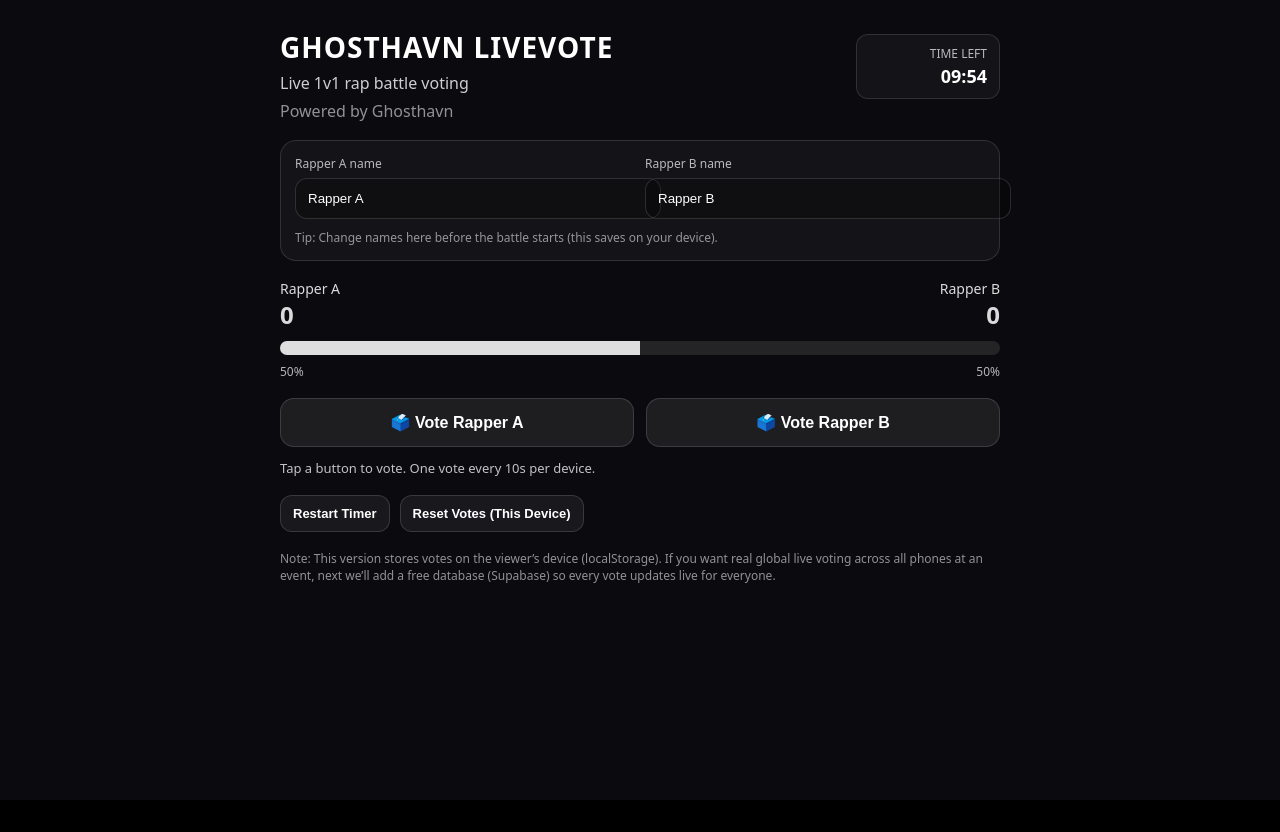
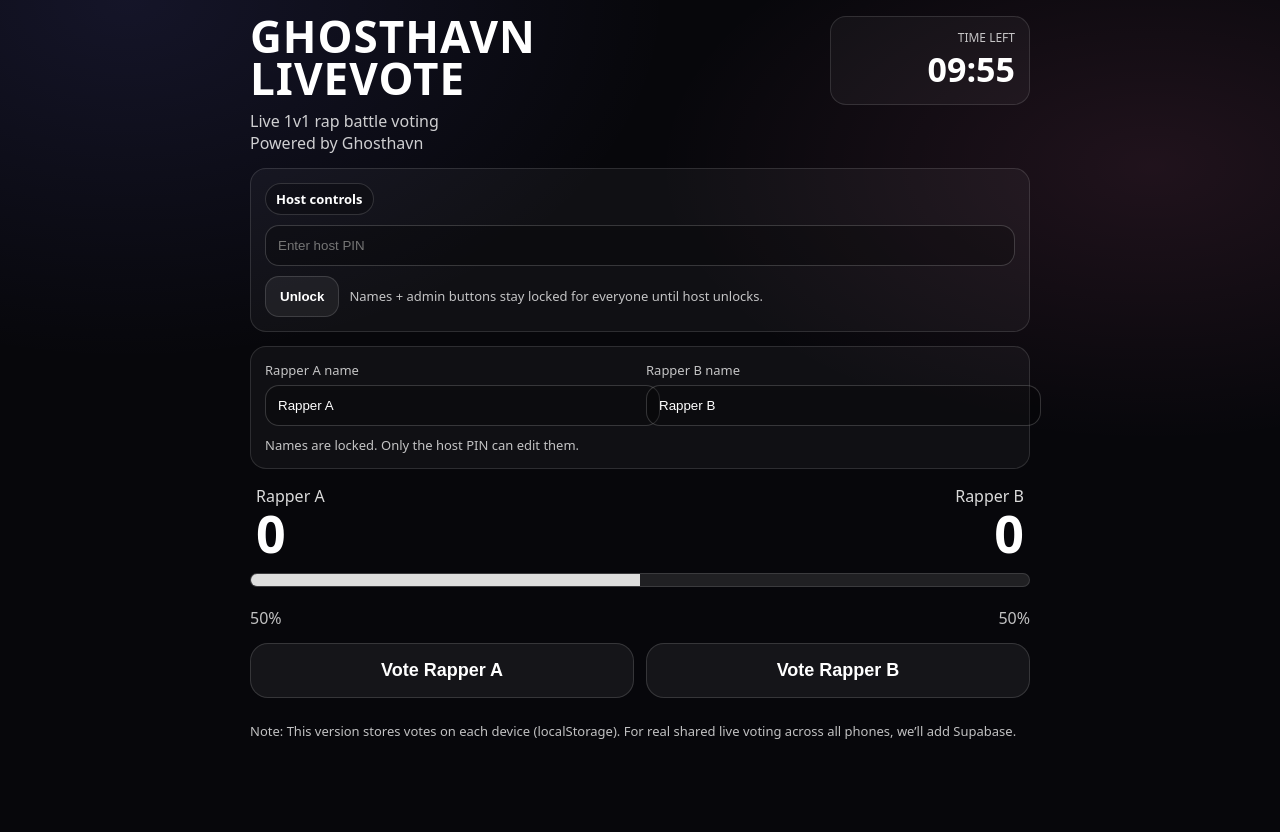
Before and after one commit to gkdixon5/ghosthavn-livevote, a Next.js app: page / in a window 1280 px wide. Before the commit the page ends 800 px from the top, so only its background shows below. Built offline with nearby package versions, Linux system fonts and the light colour scheme.

Commit message:
Update page.tsx

```diff
--- a/app/page.tsx
+++ b/app/page.tsx
@@ -1,263 +1,433 @@
 "use client";
 
-import { useEffect, useMemo, useState } from "react";
+import { useEffect, useState } from "react";
 
-type VoteSide = "A" | "B";
+type VoteState = {
+  a: number;
+  b: number;
+  endsAt: number; // epoch ms
+  durationSec: number;
+  nameA: string;
+  nameB: string;
+  hostUnlocked: boolean;
+};
 
-export default function Page() {
-  // Edit these for each battle:
-  const EVENT_TITLE = "GHOSTHAVN LIVEVOTE";
-  const SUBTITLE = "Live 1v1 rap battle voting";
-  const POWERED = "Powered by Ghosthavn";
+const STORAGE_KEY = "ghosthavn_livevote_v2";
+const DEFAULT_DURATION = 10 * 60; // 10 minutes
 
-  // Change these names anytime:
-  const [rapperA, setRapperA] = useState("Rapper A");
-  const [rapperB, setRapperB] = useState("Rapper B");
+export default function Home() {
+  const [pinInput, setPinInput] = useState("");
+  const [hostPin, setHostPin] = useState("1122"); // CHANGE PIN HERE
 
-  // Voting state (local, per-device)
-  const [votesA, setVotesA] = useState(0);
-  const [votesB, setVotesB] = useState(0);
+  const [cooldownUntil, setCooldownUntil] = useState(0);
 
-  // Anti-spam: one vote per device every X seconds
-  const COOLDOWN_SECONDS = 10;
-  const [cooldownUntil, setCooldownUntil] = useState<number>(0);
+  const [state, setState] = useState<VoteState>({
+    a: 0,
+    b: 0,
+    durationSec: DEFAULT_DURATION,
+    endsAt: Date.now() + DEFAULT_DURATION * 1000,
+    nameA: "Rapper A",
+    nameB: "Rapper B",
+    hostUnlocked: false,
+  });
 
-  // Optional: battle timer lock
-  const BATTLE_MINUTES = 10;
-  const [startTs, setStartTs] = useState<number>(() => Date.now());
-  const endTs = useMemo(() => startTs + BATTLE_MINUTES * 60 * 1000, [startTs]);
-  const [now, setNow] = useState(Date.now());
-
-  const locked = now >= endTs;
-
-  // Load from localStorage so refresh doesn't reset
+  // Load from localStorage
   useEffect(() => {
     try {
-      const saved = localStorage.getItem("ghosthavn_livevote_state_v1");
-      if (saved) {
-        const parsed = JSON.parse(saved);
-        if (typeof parsed.votesA === "number") setVotesA(parsed.votesA);
-        if (typeof parsed.votesB === "number") setVotesB(parsed.votesB);
-        if (typeof parsed.cooldownUntil === "number") setCooldownUntil(parsed.cooldownUntil);
-        if (typeof parsed.startTs === "number") setStartTs(parsed.startTs);
-        if (typeof parsed.rapperA === "string") setRapperA(parsed.rapperA);
-        if (typeof parsed.rapperB === "string") setRapperB(parsed.rapperB);
-      }
+      const raw = localStorage.getItem(STORAGE_KEY);
+      if (!raw) return;
+      const parsed = JSON.parse(raw) as Partial<VoteState> & { hostPin?: string };
+      setState((s) => ({
+        ...s,
+        ...parsed,
+        hostUnlocked: false, // always start locked on reload for safety
+        durationSec: parsed.durationSec ?? s.durationSec,
+        endsAt: parsed.endsAt ?? s.endsAt,
+        nameA: parsed.nameA ?? s.nameA,
+        nameB: parsed.nameB ?? s.nameB,
+        a: parsed.a ?? s.a,
+        b: parsed.b ?? s.b,
+      }));
+      if (parsed.hostPin) setHostPin(parsed.hostPin);
     } catch {}
   }, []);
 
+  // Save to localStorage
   useEffect(() => {
     try {
       localStorage.setItem(
-        "ghosthavn_livevote_state_v1",
-        JSON.stringify({ votesA, votesB, cooldownUntil, startTs, rapperA, rapperB })
+        STORAGE_KEY,
+        JSON.stringify({
+          ...state,
+          hostPin,
+        })
       );
     } catch {}
-  }, [votesA, votesB, cooldownUntil, startTs, rapperA, rapperB]);
+  }, [state, hostPin]);
 
-  // Tick timer
+  // Countdown ticker
+  const [now, setNow] = useState(Date.now());
   useEffect(() => {
     const t = setInterval(() => setNow(Date.now()), 250);
     return () => clearInterval(t);
   }, []);
 
-  const total = votesA + votesB;
-  const pctA = total === 0 ? 50 : Math.round((votesA / total) * 100);
-  const pctB = 100 - pctA;
-
-  const secondsLeft = Math.max(0, Math.floor((endTs - now) / 1000));
+  const secondsLeft = Math.max(0, Math.ceil((state.endsAt - now) / 1000));
   const mm = String(Math.floor(secondsLeft / 60)).padStart(2, "0");
   const ss = String(secondsLeft % 60).padStart(2, "0");
 
-  const canVote = !locked && now >= cooldownUntil;
+  const total = state.a + state.b;
+  const pctA = total === 0 ? 50 : Math.round((state.a / total) * 100);
+  const pctB = 100 - pctA;
 
-  function vote(side: VoteSide) {
+  const canVote = Date.now() >= cooldownUntil;
+  const host = state.hostUnlocked;
+
+  function vote(which: "a" | "b") {
     if (!canVote) return;
-
-    if (side === "A") setVotesA((v) => v + 1);
-    if (side === "B") setVotesB((v) => v + 1);
-
-    setCooldownUntil(Date.now() + COOLDOWN_SECONDS * 1000);
+    setState((s) => ({
+      ...s,
+      a: which === "a" ? s.a + 1 : s.a,
+      b: which === "b" ? s.b + 1 : s.b,
+    }));
+    // 3s cooldown per device
+    setCooldownUntil(Date.now() + 3000);
   }
 
-  function resetBattle() {
-    if (!confirm("Reset battle? This clears votes on THIS device only.")) return;
-    setVotesA(0);
-    setVotesB(0);
-    setCooldownUntil(0);
-    setStartTs(Date.now());
+  function restartTimer() {
+    setState((s) => ({
+      ...s,
+      endsAt: Date.now() + s.durationSec * 1000,
+    }));
+  }
+
+  function resetVotesThisDevice() {
+    setState((s) => ({ ...s, a: 0, b: 0 }));
+  }
+
+  function unlockHost() {
+    if (pinInput.trim() === hostPin.trim()) {
+      setState((s) => ({ ...s, hostUnlocked: true }));
+      setPinInput("");
+    } else {
+      alert("Wrong PIN");
+    }
+  }
+
+  function lockHost() {
+    setState((s) => ({ ...s, hostUnlocked: false }));
   }
 
   return (
-    <main style={{ minHeight: "100vh", background: "#0b0b0f", color: "white" }}>
-      <div
-        style={{
-          maxWidth: 720,
-          margin: "0 auto",
-          padding: "28px 16px 40px",
-          fontFamily: "ui-sans-serif, system-ui, -apple-system, Segoe UI, Roboto, Arial",
-        }}
-      >
-        <div style={{ display: "flex", alignItems: "baseline", justifyContent: "space-between", gap: 12 }}>
+    <main className="wrap">
+      <div className="container">
+        {/* Header */}
+        <div className="top">
           <div>
-            <h1 style={{ margin: 0, fontSize: 28, letterSpacing: 1 }}>{EVENT_TITLE}</h1>
-            <div style={{ opacity: 0.8, marginTop: 6 }}>{SUBTITLE}</div>
-            <div style={{ opacity: 0.55, marginTop: 6 }}>{POWERED}</div>
+            <div className="title">
+              GHOSTHAVN
+              <br />
+              LIVEVOTE
+            </div>
+            <div className="sub">
+              Live 1v1 rap battle voting
+              <br />
+              Powered by Ghosthavn
+            </div>
           </div>
 
-          <div
-            style={{
-              padding: "10px 12px",
-              border: "1px solid rgba(255,255,255,0.12)",
-              borderRadius: 12,
-              background: "rgba(255,255,255,0.04)",
-              textAlign: "right",
-              minWidth: 118,
-            }}
-          >
-            <div style={{ fontSize: 12, opacity: 0.7 }}>{locked ? "VOTING CLOSED" : "TIME LEFT"}</div>
-            <div style={{ fontSize: 18, marginTop: 2, fontWeight: 700 }}>{mm}:{ss}</div>
+          <div className="timerCard">
+            <div className="timerLabel">TIME LEFT</div>
+            <div className="timerValue">
+              {mm}:{ss}
+            </div>
           </div>
         </div>
 
-        {/* Editable names */}
-        <div
-          style={{
-            marginTop: 18,
-            padding: 14,
-            borderRadius: 16,
-            border: "1px solid rgba(255,255,255,0.12)",
-            background: "rgba(255,255,255,0.04)",
-          }}
-        >
-          <div style={{ display: "grid", gridTemplateColumns: "1fr 1fr", gap: 10 }}>
+        {/* Host PIN */}
+        <div className="card">
+          {!host ? (
+            <div className="row">
+              <div className="badge">Host controls</div>
+              <input
+                className="input"
+                value={pinInput}
+                onChange={(e) => setPinInput(e.target.value)}
+                placeholder="Enter host PIN"
+              />
+              <button className="btn" onClick={unlockHost}>
+                Unlock
+              </button>
+              <div className="muted small">
+                Names + admin buttons stay locked for everyone until host unlocks.
+              </div>
+            </div>
+          ) : (
+            <div className="row">
+              <div className="badge ok">HOST UNLOCKED</div>
+              <button className="btn" onClick={lockHost}>
+                Lock
+              </button>
+              <div className="spacer" />
+              <button className="btn" onClick={restartTimer}>
+                Restart Timer
+              </button>
+              <button className="btn" onClick={resetVotesThisDevice}>
+                Reset Votes (This Device)
+              </button>
+            </div>
+          )}
+        </div>
+
+        {/* Names (FIXED sizing / no overlap) */}
+        <div className="card">
+          <div className="names">
             <div>
-              <div style={{ fontSize: 12, opacity: 0.7, marginBottom: 6 }}>Rapper A name</div>
+              <div className="label">Rapper A name</div>
               <input
-                value={rapperA}
-                onChange={(e) => setRapperA(e.target.value)}
-                style={inputStyle}
+                className="input"
+                value={state.nameA}
+                readOnly={!host}
+                onChange={(e) => setState((s) => ({ ...s, nameA: e.target.value }))}
               />
             </div>
             <div>
-              <div style={{ fontSize: 12, opacity: 0.7, marginBottom: 6 }}>Rapper B name</div>
+              <div className="label">Rapper B name</div>
               <input
-                value={rapperB}
-                onChange={(e) => setRapperB(e.target.value)}
-                style={inputStyle}
+                className="input"
+                value={state.nameB}
+                readOnly={!host}
+                onChange={(e) => setState((s) => ({ ...s, nameB: e.target.value }))}
               />
             </div>
           </div>
 
-          <div style={{ fontSize: 12, opacity: 0.55, marginTop: 10 }}>
-            Tip: Change names here before the battle starts (this saves on your device).
+          {!host && (
+            <div className="muted small" style={{ marginTop: 10 }}>
+              Names are locked. Only the host PIN can edit them.
+            </div>
+          )}
+        </div>
+
+        {/* Score */}
+        <div className="scoreRow">
+          <div>
+            <div className="scoreName">{state.nameA}</div>
+            <div className="scoreNum">{state.a}</div>
+          </div>
+          <div style={{ textAlign: "right" }}>
+            <div className="scoreName">{state.nameB}</div>
+            <div className="scoreNum">{state.b}</div>
           </div>
         </div>
 
-        {/* Scoreboard */}
-        <div style={{ marginTop: 18 }}>
-          <div style={{ display: "flex", justifyContent: "space-between", marginBottom: 10, opacity: 0.85 }}>
-            <div>
-              <div style={{ fontSize: 14 }}>{rapperA}</div>
-              <div style={{ fontSize: 24, fontWeight: 800 }}>{votesA}</div>
-            </div>
-            <div style={{ textAlign: "right" }}>
-              <div style={{ fontSize: 14 }}>{rapperB}</div>
-              <div style={{ fontSize: 24, fontWeight: 800 }}>{votesB}</div>
-            </div>
-          </div>
-
-          <div style={{ height: 14, borderRadius: 999, background: "rgba(255,255,255,0.10)", overflow: "hidden" }}>
-            <div style={{ width: `${pctA}%`, height: "100%", background: "rgba(255,255,255,0.85)" }} />
-          </div>
-
-          <div style={{ display: "flex", justifyContent: "space-between", marginTop: 8, fontSize: 12, opacity: 0.7 }}>
-            <div>{pctA}%</div>
-            <div>{pctB}%</div>
-          </div>
+        {/* Bar */}
+        <div className="bar">
+          <div className="barFill" style={{ width: `${pctA}%` }} />
+        </div>
+        <div className="barLabels">
+          <div>{pctA}%</div>
+          <div>{pctB}%</div>
         </div>
 
         {/* Vote buttons */}
-        <div style={{ marginTop: 18, display: "grid", gridTemplateColumns: "1fr 1fr", gap: 12 }}>
-          <button
-            onClick={() => vote("A")}
-            disabled={!canVote}
-            style={{
-              ...btnStyle,
-              opacity: canVote ? 1 : 0.45,
-            }}
-          >
-            🗳️ Vote {rapperA}
+        <div className="voteRow">
+          <button className={`voteBtn ${canVote ? "" : "disabled"}`} onClick={() => vote("a")}>
+            Vote {state.nameA}
           </button>
-
-          <button
-            onClick={() => vote("B")}
-            disabled={!canVote}
-            style={{
-              ...btnStyle,
-              opacity: canVote ? 1 : 0.45,
-            }}
-          >
-            🗳️ Vote {rapperB}
+          <button className={`voteBtn ${canVote ? "" : "disabled"}`} onClick={() => vote("b")}>
+            Vote {state.nameB}
           </button>
         </div>
 
-        {/* Cooldown + status */}
-        <div style={{ marginTop: 12, fontSize: 13, opacity: 0.75 }}>
-          {locked ? (
-            <div>Voting is closed for this battle.</div>
-          ) : canVote ? (
-            <div>Tap a button to vote. One vote every {COOLDOWN_SECONDS}s per device.</div>
-          ) : (
-            <div>Hold up… cooldown active. Try again in a few seconds.</div>
-          )}
-        </div>
+        {!canVote && <div className="muted">Cooldown… try again in a moment.</div>}
 
-        {/* Admin-ish controls (local only) */}
-        <div style={{ marginTop: 18, display: "flex", gap: 10, flexWrap: "wrap" }}>
-          <button onClick={() => setStartTs(Date.now())} style={smallBtn}>
-            Restart Timer
-          </button>
-          <button onClick={resetBattle} style={smallBtn}>
-            Reset Votes (This Device)
-          </button>
-        </div>
-
-        <div style={{ marginTop: 18, fontSize: 12, opacity: 0.55, lineHeight: 1.45 }}>
-          Note: This version stores votes on the viewer’s device (localStorage). If you want real global live voting
-          across all phones at an event, next we’ll add a free database (Supabase) so every vote updates live for everyone.
+        <div className="muted small" style={{ marginTop: 10 }}>
+          Note: This version stores votes on each device (localStorage). For real shared live voting across all phones, we’ll add Supabase.
         </div>
       </div>
+
+      {/* CSS */}
+      <style jsx>{`
+        .wrap {
+          min-height: 100vh;
+          padding: 16px;
+          background: radial-gradient(900px 600px at 10% 0%, rgba(120, 120, 255, 0.12), transparent 60%),
+            radial-gradient(900px 500px at 90% 20%, rgba(255, 120, 180, 0.1), transparent 55%),
+            #07070b;
+          color: #fff;
+          font-family: system-ui, -apple-system, Segoe UI, Roboto, Helvetica, Arial;
+        }
+        .container {
+          max-width: 780px;
+          margin: 0 auto;
+          display: flex;
+          flex-direction: column;
+          gap: 14px;
+        }
+        .top {
+          display: flex;
+          gap: 12px;
+          justify-content: space-between;
+          align-items: flex-start;
+          flex-wrap: wrap;
+        }
+        .title {
+          font-size: 44px;
+          font-weight: 900;
+          letter-spacing: 1px;
+          line-height: 0.95;
+        }
+        .sub {
+          opacity: 0.8;
+          margin-top: 10px;
+          font-size: 16px;
+        }
+        .timerCard {
+          padding: 12px 14px;
+          border-radius: 16px;
+          border: 1px solid rgba(255, 255, 255, 0.12);
+          background: rgba(255, 255, 255, 0.04);
+          min-width: 170px;
+          text-align: right;
+        }
+        .timerLabel {
+          font-size: 12px;
+          opacity: 0.75;
+        }
+        .timerValue {
+          font-size: 34px;
+          font-weight: 900;
+        }
+        .card {
+          border: 1px solid rgba(255, 255, 255, 0.12);
+          background: rgba(255, 255, 255, 0.04);
+          border-radius: 16px;
+          padding: 14px;
+        }
+        .row {
+          display: flex;
+          gap: 10px;
+          align-items: center;
+          flex-wrap: wrap;
+        }
+        .spacer {
+          flex: 1;
+        }
+        .badge {
+          font-weight: 800;
+          font-size: 13px;
+          padding: 6px 10px;
+          border-radius: 999px;
+          border: 1px solid rgba(255, 255, 255, 0.15);
+          background: rgba(0, 0, 0, 0.25);
+        }
+        .badge.ok {
+          color: #b6ffcc;
+        }
+        .label {
+          font-size: 13px;
+          opacity: 0.75;
+          margin-bottom: 6px;
+        }
+        .input {
+          width: 100%;
+          padding: 12px 12px;
+          border-radius: 14px;
+          border: 1px solid rgba(255, 255, 255, 0.18);
+          background: rgba(0, 0, 0, 0.25);
+          color: #fff;
+          outline: none;
+          min-width: 180px;
+        }
+        .btn {
+          padding: 12px 14px;
+          border-radius: 14px;
+          border: 1px solid rgba(255, 255, 255, 0.14);
+          background: rgba(255, 255, 255, 0.06);
+          color: #fff;
+          font-weight: 800;
+          cursor: pointer;
+        }
+        .muted {
+          opacity: 0.75;
+        }
+        .small {
+          font-size: 13px;
+        }
+
+        /* THIS fixes the overlap: on mobile it becomes stacked */
+        .names {
+          display: grid;
+          grid-template-columns: 1fr 1fr;
+          gap: 12px;
+        }
+        @media (max-width: 560px) {
+          .names {
+            grid-template-columns: 1fr;
+          }
+          .title {
+            font-size: 38px;
+          }
+        }
+
+        .scoreRow {
+          display: flex;
+          justify-content: space-between;
+          padding: 0 6px;
+          margin-top: 2px;
+        }
+        .scoreName {
+          font-size: 16px;
+          opacity: 0.85;
+        }
+        .scoreNum {
+          font-size: 52px;
+          font-weight: 900;
+          line-height: 1;
+        }
+        .bar {
+          height: 12px;
+          border-radius: 999px;
+          background: rgba(255, 255, 255, 0.1);
+          overflow: hidden;
+          border: 1px solid rgba(255, 255, 255, 0.12);
+        }
+        .barFill {
+          height: 100%;
+          background: rgba(255, 255, 255, 0.85);
+        }
+        .barLabels {
+          display: flex;
+          justify-content: space-between;
+          opacity: 0.75;
+          margin-top: 6px;
+        }
+        .voteRow {
+          display: grid;
+          grid-template-columns: 1fr 1fr;
+          gap: 12px;
+        }
+        @media (max-width: 560px) {
+          .voteRow {
+            grid-template-columns: 1fr;
+          }
+        }
+        .voteBtn {
+          padding: 16px 14px;
+          border-radius: 18px;
+          border: 1px solid rgba(255, 255, 255, 0.14);
+          background: rgba(255, 255, 255, 0.06);
+          color: #fff;
+          font-size: 18px;
+          font-weight: 900;
+          cursor: pointer;
+        }
+        .voteBtn.disabled {
+          opacity: 0.5;
+          cursor: not-allowed;
+        }
+      `}</style>
     </main>
   );
 }
-
-const inputStyle: React.CSSProperties = {
-  width: "100%",
-  padding: "12px 12px",
-  borderRadius: 12,
-  border: "1px solid rgba(255,255,255,0.14)",
-  background: "rgba(0,0,0,0.25)",
-  color: "white",
-  outline: "none",
-};
-
-const btnStyle: React.CSSProperties = {
-  padding: "14px 14px",
-  borderRadius: 14,
-  border: "1px solid rgba(255,255,255,0.14)",
-  background: "rgba(255,255,255,0.08)",
-  color: "white",
-  fontSize: 16,
-  fontWeight: 700,
-};
-
-const smallBtn: React.CSSProperties = {
-  padding: "10px 12px",
-  borderRadius: 12,
-  border: "1px solid rgba(255,255,255,0.14)",
-  background: "rgba(255,255,255,0.06)",
-  color: "white",
-  fontSize: 13,
-  fontWeight: 700,
-};
```
